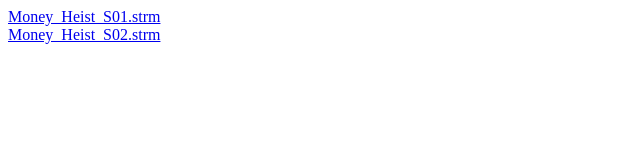
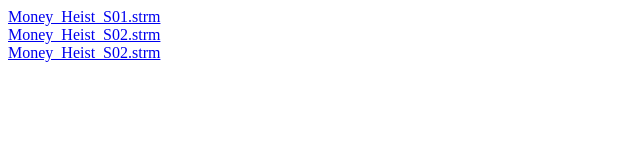
Before and after one commit to hhssse/hhssse.github.io, a plain HTML site: page index.html in a window 1280 px wide. Shown: the whole page, without its empty margins (0-640 px from the left). Drawn offline with Linux system fonts and the light colour scheme.

Commit message:
Update index.html

```diff
--- a/index.html
+++ b/index.html
@@ -5,5 +5,7 @@
 <br/>
 <a href="Money_Heist_S02.strm">Money_Heist_S02.strm</a>
 <br/>
+<a href="Money_Heist_S02.strm">Money_Heist_S02.strm</a>
+<br/>
 </body>
 </html>
```
